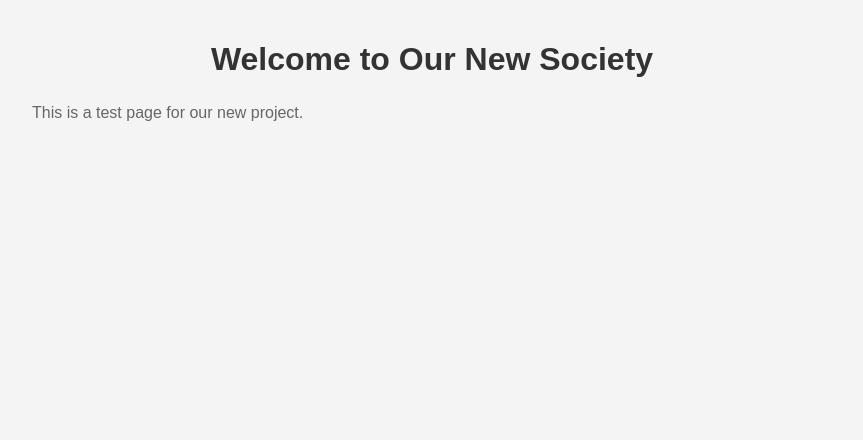
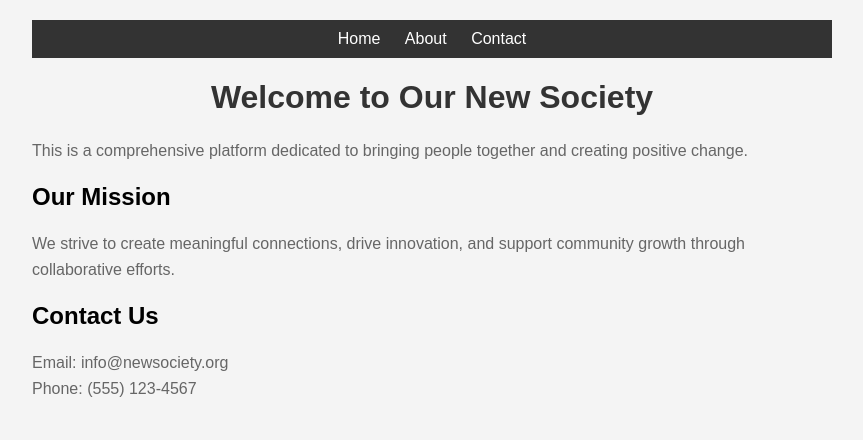
Before and after one commit to Rudy-SEO/new-society-test, a plain HTML site: page index.html in a window 1280 px wide. Shown: the whole page, without its empty margins (208-1071 px from the left). Drawn offline with Linux system fonts and the light colour scheme.

Commit message:
Add more content and navigation to homepage

```diff
--- a/index.html
+++ b/index.html
@@ -11,6 +11,17 @@
             padding: 20px;
             background-color: #f4f4f4;
         }
+        nav {
+            background-color: #333;
+            color: white;
+            padding: 10px;
+            text-align: center;
+        }
+        nav a {
+            color: white;
+            text-decoration: none;
+            margin: 0 10px;
+        }
         h1 {
             color: #333;
             text-align: center;
@@ -22,7 +33,16 @@
     </style>
 </head>
 <body>
+    <nav>
+        <a href="#home">Home</a>
+        <a href="#about">About</a>
+        <a href="#contact">Contact</a>
+    </nav>
     <h1>Welcome to Our New Society</h1>
-    <p>This is a test page for our new project.</p>
+    <p>This is a comprehensive platform dedicated to bringing people together and creating positive change.</p>
+    <h2>Our Mission</h2>
+    <p>We strive to create meaningful connections, drive innovation, and support community growth through collaborative efforts.</p>
+    <h2>Contact Us</h2>
+    <p>Email: info@newsociety.org<br>Phone: (555) 123-4567</p>
 </body>
 </html>
```
